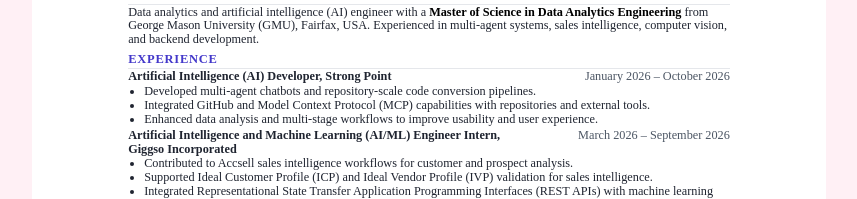
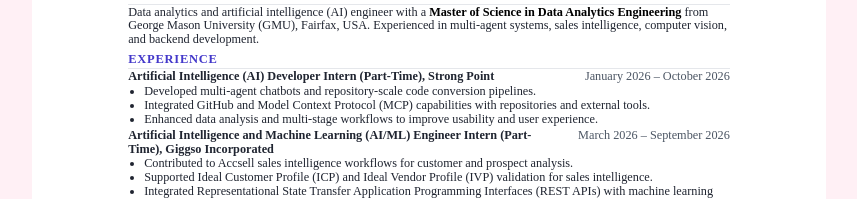
Before and after one commit to manasa123104/Manasa-portfolio, a plain HTML site: page resume.html in a window 1280 px wide. Shown: the part 192-391 px from the top of the page, without its empty margins (211-1068 px from the left). Drawn offline with Linux system fonts and the light colour scheme.

Commit message:
Label both internships as part-time on resume

```diff
--- a/resume.html
+++ b/resume.html
@@ -82,7 +82,7 @@
 <h2>Experience</h2>
 <div class="item">
 <div class="line">
-<strong>Artificial Intelligence (AI) Developer, Strong Point</strong>
+<strong>Artificial Intelligence (AI) Developer Intern (Part-Time), Strong Point</strong>
 <span class="where">January 2026 – October 2026</span>
 </div>
 <ul>
@@ -93,7 +93,7 @@
 </div>
 <div class="item">
 <div class="line">
-<strong>Artificial Intelligence and Machine Learning (AI/ML) Engineer Intern, Giggso Incorporated</strong>
+<strong>Artificial Intelligence and Machine Learning (AI/ML) Engineer Intern (Part-Time), Giggso Incorporated</strong>
 <span class="where">March 2026 – September 2026</span>
 </div>
 <ul>
```
